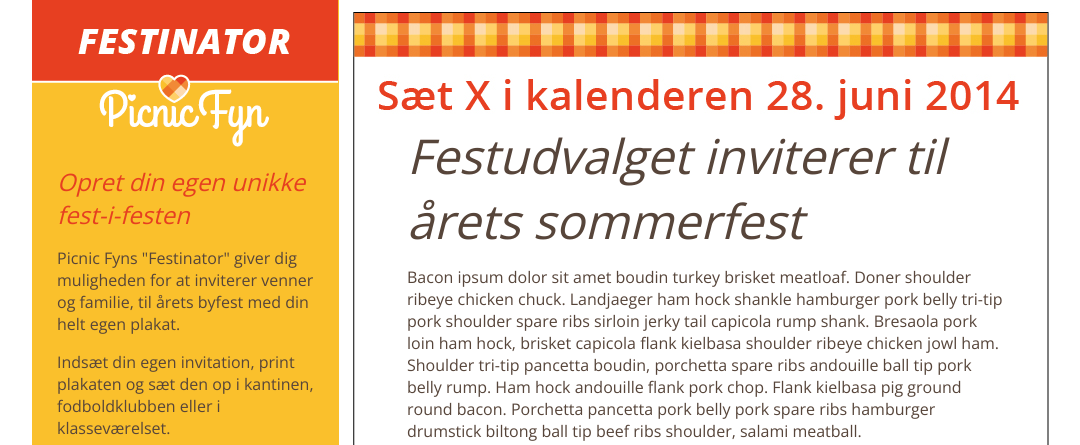
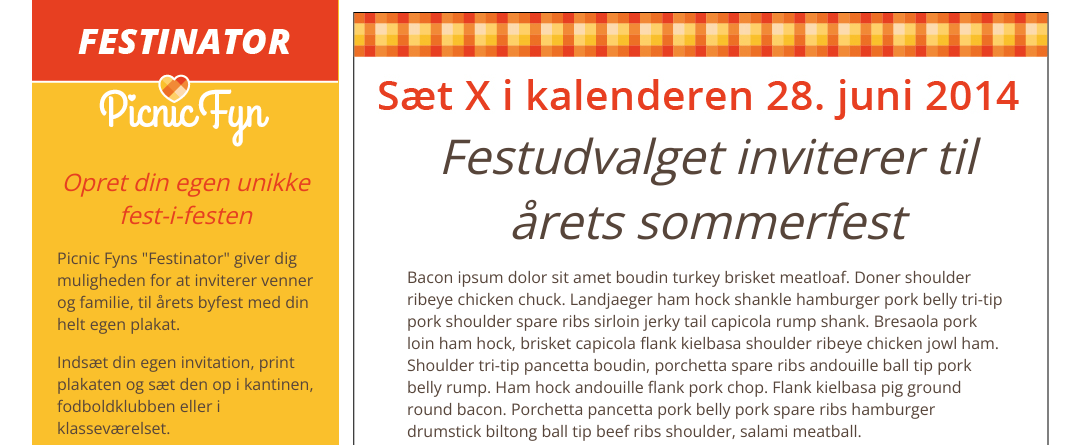
Before and after one commit to moffe42/festinator, a PHP site: page / in a window 1280 px wide. Shown: the top 445 px of the page, without its empty margins (143-1223 px from the left). Run offline with PHP 8.4, Linux system fonts and the light colour scheme; data that the repository does not hold is empty; a stand-in replaces the project's code that opens the database connection; some libraries are stand-ins or nearby versions.

Commit message:
Center headline

```diff
--- a/css/style.css
+++ b/css/style.css
@@ -29,6 +29,7 @@
 }
 
 h1 {
+    text-align: center;
 	font-family: 'Open Sans', 'sans-serif';
 	font-style: italic;
  	font-weight: 200;
@@ -87,6 +88,7 @@ label {
 }
 #postermockup h1 {
   	position: absolute;
+    text-align: center;
    	top: 81px;
    	left: 30px;
    	width: 600px;
@@ -117,6 +119,7 @@ label {
 }
 #posterpdf h1 {
   	position: absolute;
+  	text-align: center;
    	top: 81px;
    	left: 30px;
    	width: 600px;
```
